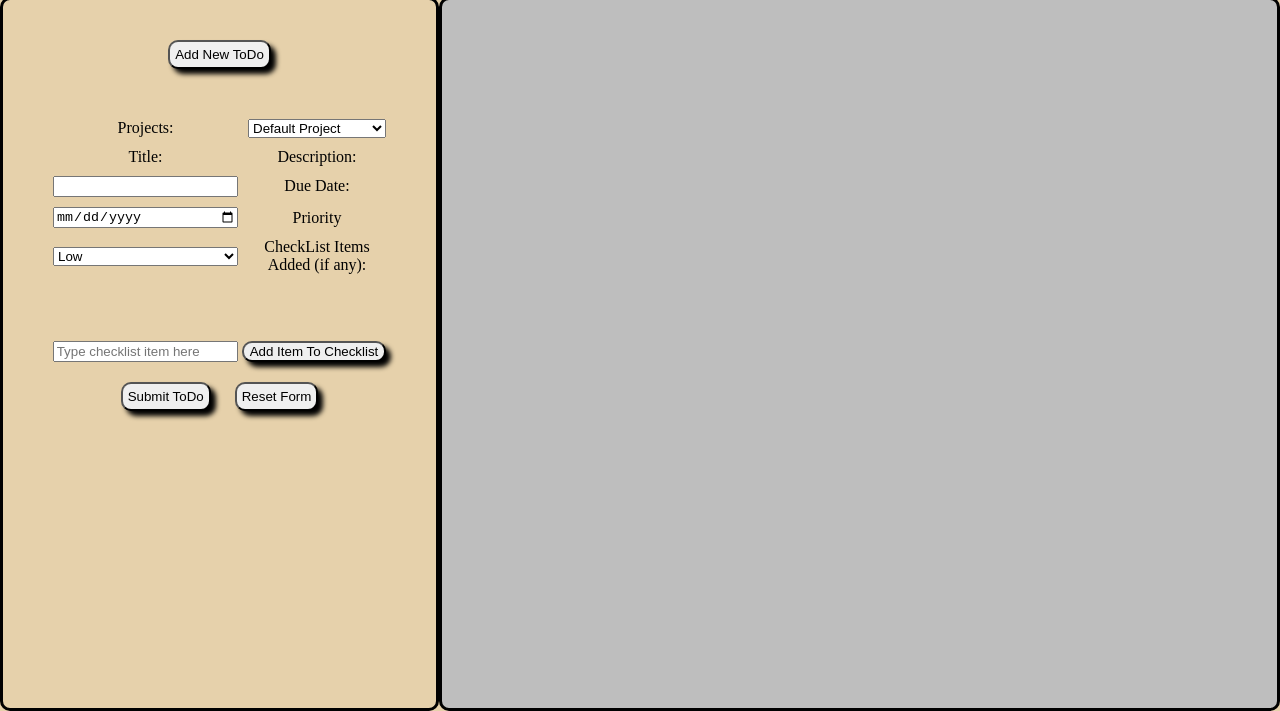
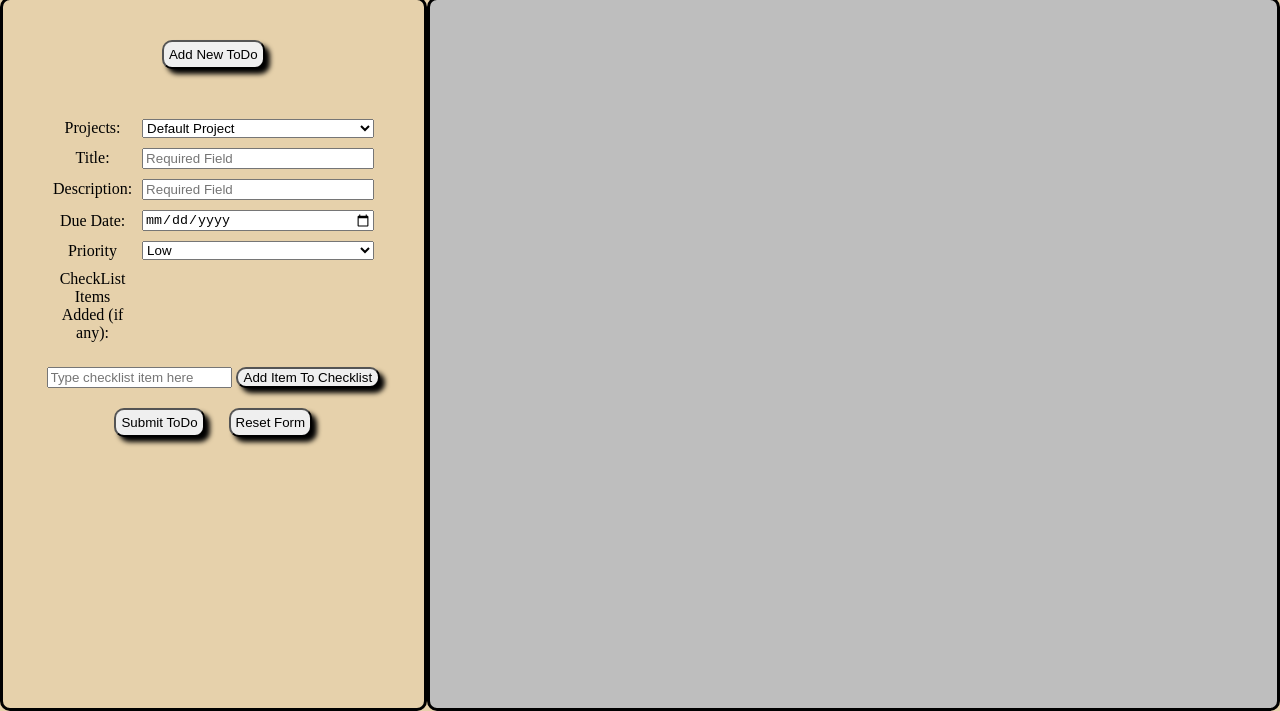
Before and after one commit to OnionPowder01/ToDo-List, a website built with webpack: page dist/index.html in a window 1280 px wide. Shown: the part 89-800 px from the top of the page. Built offline with nearby package versions, Linux system fonts and the light colour scheme.

Commit message:
Improve HTML

```diff
--- a/dist/index.html
+++ b/dist/index.html
@@ -24,12 +24,13 @@
                 <option value="Create-New-Project">Create New Project</option>
             </select>
                 <label for="Title">Title:</label>
+                <input type="text" id="Title" name="Title" placeholder="Required Field" required/>
                 <label for="Description">Description:</label>
-                <input type="text" id="Description" name="Description" />
+                <input type="text" id="Description" name="Description" placeholder="Required Field" required />
                 <label for="DueDate">Due Date:</label>
-                <input type="date" id="DueDate" name="DueDate" />
+                <input type="date" id="DueDate" name="DueDate" placeholder="Required Field" required />
                 <label for="Priority">Priority</label>
-                <select name="Priority" id="Priority">
+                <select name="Priority" id="Priority" placeholder="Required Field" required>
                     <option value="Low">Low</option>
                     <option value="Medium">Medium</option>
                     <option value="High">High</option>
```
